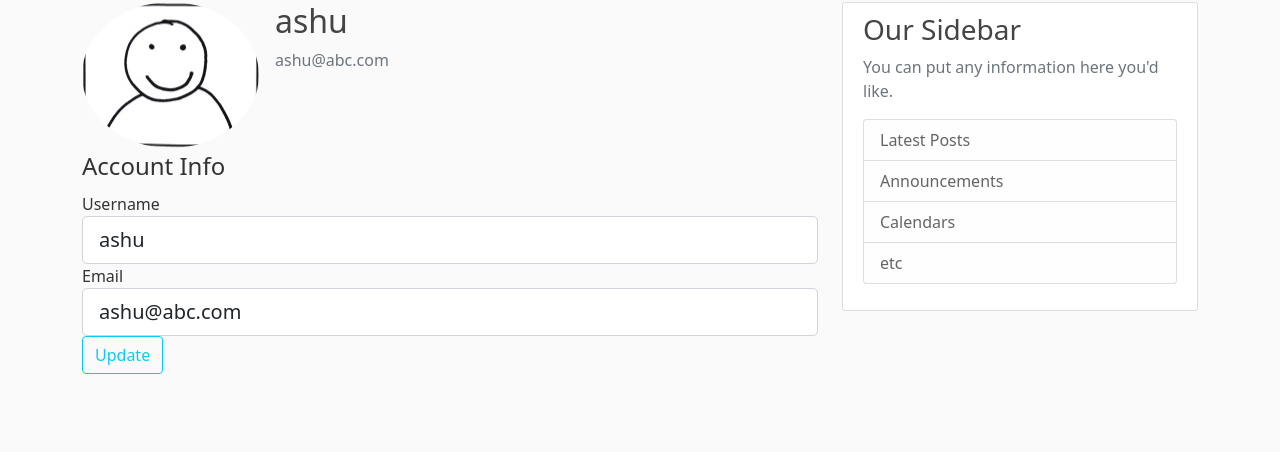
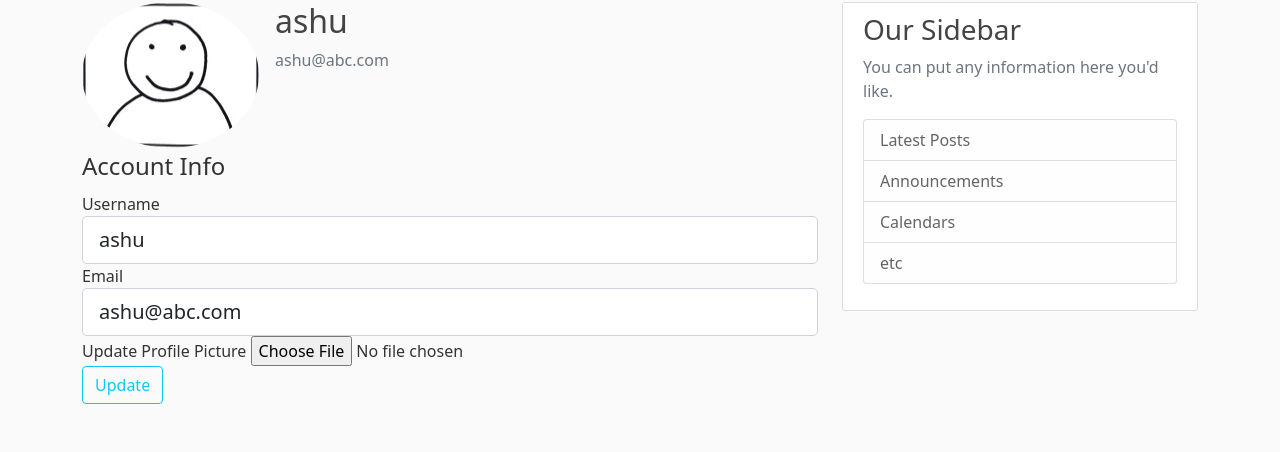
Before and after one commit to tombro27/flask_blog, a Flask app: page /account in a window 1280 px wide. Shown: the part 78-530 px from the top of the page. Run offline with Flask 2, Linux system fonts and the light colour scheme; a user stored in the database is signed in; some libraries are stand-ins or nearby versions.

Commit message:
Added Option to Update Profile Pic

```diff
--- a/flask_blog/forms.py
+++ b/flask_blog/forms.py
@@ -1,4 +1,5 @@
 from flask_wtf import FlaskForm
+from flask_wtf.file import FileField, FileAllowed
 from flask_login import current_user
 from wtforms import StringField, PasswordField, SubmitField, BooleanField
 from wtforms.validators import DataRequired, Length, Email, EqualTo, ValidationError
@@ -31,6 +32,7 @@ class LoginForm(FlaskForm):
 class UpdateAccountForm(FlaskForm):
     username = StringField('Username',validators=[DataRequired(), Length(min=2, max=20)])
     email= StringField('Email', validators=[DataRequired(), Email()])
+    picture = FileField('Update Profile Picture',validators=[FileAllowed(['jpg','png'])])
     submit=SubmitField('Update')
 
     def validate_username(self, username):
--- a/flask_blog/routes.py
+++ b/flask_blog/routes.py
@@ -1,3 +1,6 @@
+import os
+import secrets
+from PIL import Image
 from flask import render_template, request, url_for, flash, redirect
 from flask_blog import app, db, bcrypt
 from flask_blog.forms import RegistrationForm, LoginForm, UpdateAccountForm
@@ -61,11 +64,27 @@ def logout():
     logout_user()
     return redirect(url_for('login'))
 
+def save_picture(form_picture):
+    random_hex = secrets.token_hex(8)
+    _, f_ext = os.path.splitext(form_picture.filename)
+    pic_fn = random_hex + f_ext
+    pic_path = os.path.join(app.root_path, 'static/profile_pics', pic_fn)
+
+    output_size = (125,125)
+    i = Image.open(form_picture)
+    i.thumbnail(output_size)
+    i.save(pic_path)
+
+    return pic_fn
+
 @app.route("/account", methods=['GET', 'POST'])
 @login_required
 def account():
     form = UpdateAccountForm()
     if form.validate_on_submit():
+        if form.picture.data:
+            picture_file = save_picture(form.picture.data)
+            current_user.image_file = picture_file
         current_user.username = form.username.data
         current_user.email = form.email.data
         db.session.commit()
--- a/flask_blog/templates/account.html
+++ b/flask_blog/templates/account.html
@@ -8,7 +8,7 @@
     </div>
   </div>
     <div>
-      <form method='post' action=''>
+      <form method='post' action='' enctype='multipart/form-data'>
           {{ form.hidden_tag() }}
           <fieldset class="form-group">
               <legend >Account Info</legend>
@@ -39,6 +39,15 @@
                   {{ form.email(class="form-control form-control-lg") }}
                   {% endif %}
               </div>
+              <div class="form-group">
+                {{ form.picture.label() }}
+                {{form.picture(class="form-control-file")}}
+                {% if form.picture.errors %}
+                  {% for error in form.picture.errors %}
+                    <span class="text-danger">{{ error }}</span></br>
+                  {% endfor %}
+                {% endif %}
+              </div>
           </fieldset>
           <div class="form-group">
               {{ form.submit(class="btn btn-outline-info" )}}
```
Also changed, not shown: flask_blog/site.db, flask_blog/static/profile_pics/02a3e6b213997835.png (added), flask_blog/static/profile_pics/162fbda6da31da11.png (added), flask_blog/static/profile_pics/23307bce221e0f45.png (added), flask_blog/static/profile_pics/760b092a23dc65fd.jpg (added), flask_blog/static/profile_pics/985df9b78fdbbac8.png (added), flask_blog/static/profile_pics/b3b1c791206dda05.png (added).
